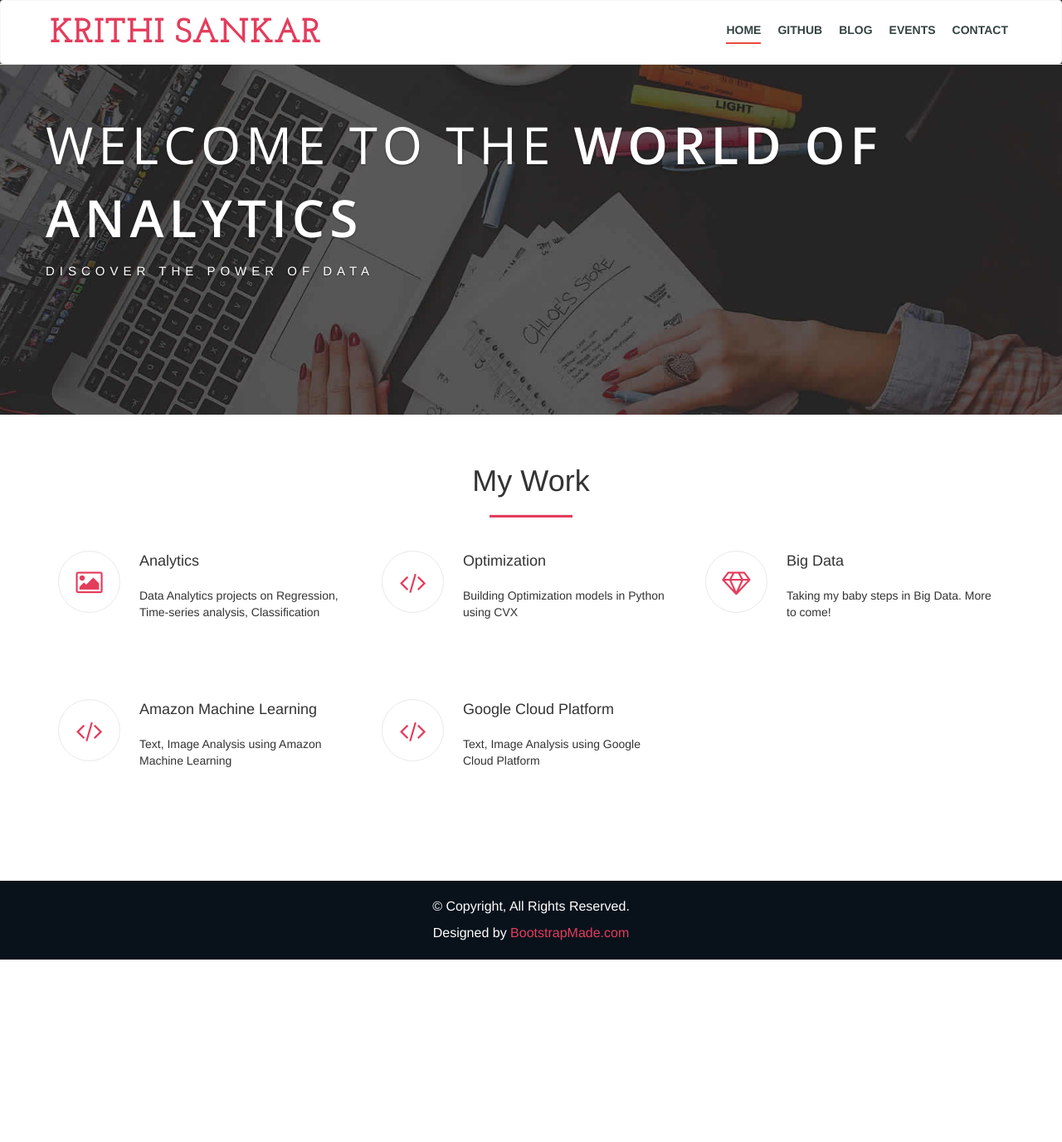
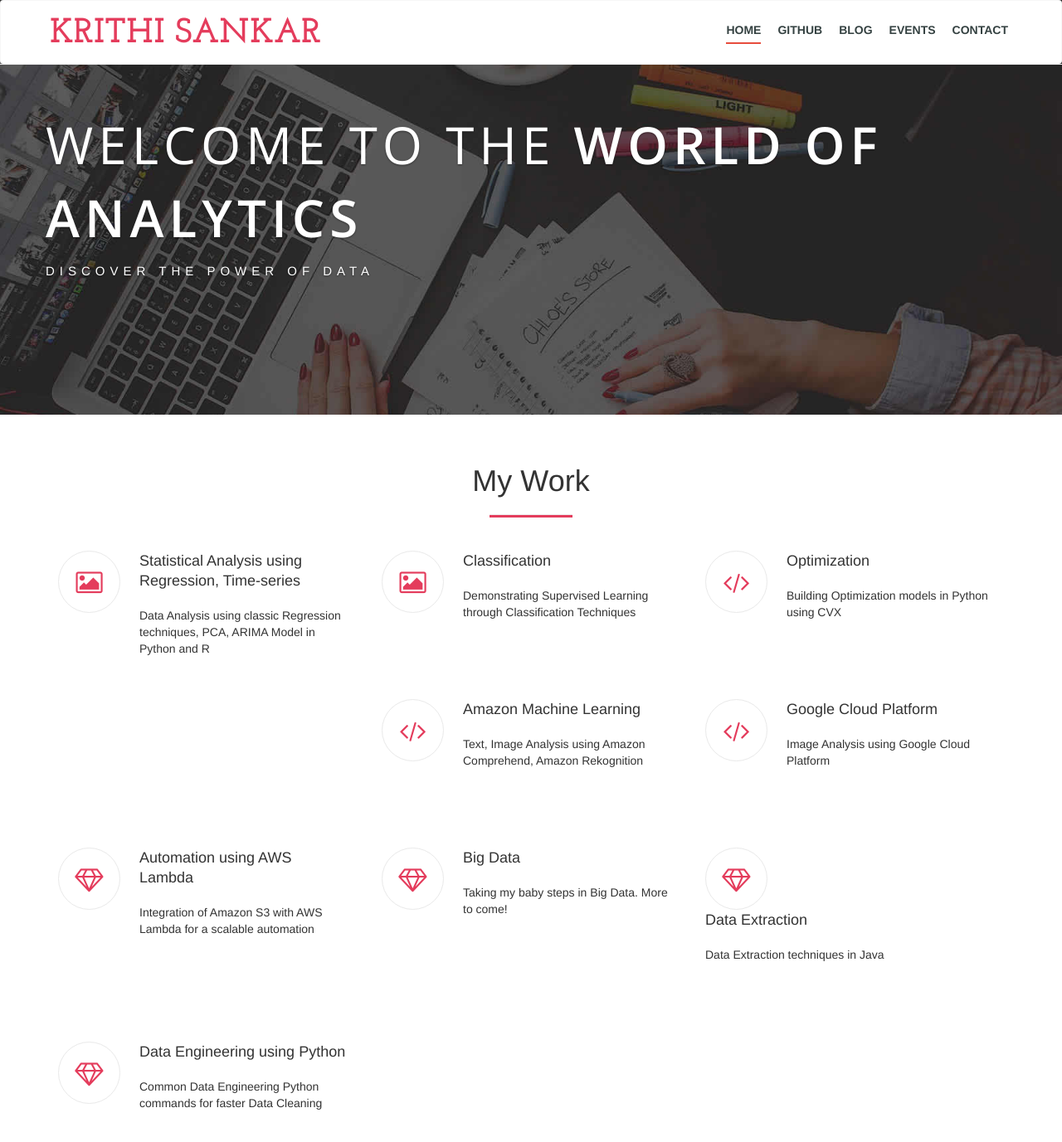
Before and after one commit to krithikaceg/krithikaceg.github.io, a Jekyll site: the page index.html, which Jekyll copies as it is, in a window 1280 px wide and 1400 px high. Shown: the top 1377 px of the window at 83% size. Built offline with Jekyll 4.4.1, drawn with Linux system fonts in a browser that asks for light colours; nearby versions of some CDN libraries; library files that are not in the unit come from our copies.

Commit message:
Update index.html

```diff
--- a/index.html
+++ b/index.html
@@ -75,8 +75,18 @@
             <div class="service-icon"><i class="fa fa-picture-o"></i></div>
             <div class="service-text">
               <a href="https://github.com/krithikaceg" >
-              <h3>Analytics</h3></a>
-              <p> Data Analytics projects on Regression, Time-series analysis, Classification</p>
+              <h3>Statistical Analysis using Regression, Time-series</h3></a>
+              <p> Data Analysis using classic Regression techniques, PCA, ARIMA Model in Python and R</p>
+            </div>
+          </div>
+        </div>
+        <div class="col-md-4">
+          <div class="service-box">
+            <div class="service-icon"><i class="fa fa-picture-o"></i></div>
+            <div class="service-text">
+              <a href="https://github.com/krithikaceg" >
+              <h3>Classification</h3></a>
+              <p> Demonstrating Supervised Learning through Classification Techniques</p>
             </div>
           </div>
         </div>
@@ -90,6 +100,40 @@
             </div>
           </div>
         </div>
+
+        <div class="col-md-4">
+          <div class="service-box">
+            <div class="service-icon"><i class="fa fa fa-code"></i></div>
+            <div class="service-text">
+              <a href="https://github.com/krithikaceg" >
+              <h3>Amazon Machine Learning</h3></a>
+              <p> Text, Image Analysis using Amazon Comprehend, Amazon Rekognition</p>
+            </div>
+          </div>
+        </div>
+
+        <div class="col-md-4">
+          <div class="service-box">
+            <div class="service-icon"><i class="fa fa fa-code"></i></div>
+            <div class="service-text">
+              <a href="https://github.com/krithikaceg" >
+              <h3>Google Cloud Platform</h3></a>
+              <p> Image Analysis using Google Cloud Platform</p>
+            </div>
+          </div>
+        </div>
+
+        <div class="col-md-4">
+          <div class="service-box">
+            <div class="service-icon"><i class="fa fa-diamond"></i></div>
+            <div class="service-text">
+              <a href="https://github.com/krithikaceg/Simple-Map-Reduce-Implementation" >
+              <h3>Automation using AWS Lambda</h3></a>
+              <p> Integration of Amazon S3 with AWS Lambda for a scalable automation</p>
+            </div>
+          </div>
+        </div>
+
         <div class="col-md-4">
           <div class="service-box">
             <div class="service-icon"><i class="fa fa-diamond"></i></div>
@@ -100,24 +144,25 @@
             </div>
           </div>
         </div>
+
         <div class="col-md-4">
           <div class="service-box">
-            <div class="service-icon"><i class="fa fa fa-code"></i></div>
+            <div class="service-icon"><i class="fa fa-diamond"></i></div>
             <div class="service-text">
-              <a href="https://github.com/krithikaceg" >
-              <h3>Amazon Machine Learning</h3></a>
-              <p> Text, Image Analysis using Amazon Machine Learning</p>
+              <a href="https://github.com/krithikaceg/Simple-Map-Reduce-Implementation" >
+              <h3>Data Extraction</h3></a>
+              <p> Data Extraction techniques in Java</p>
             </div>
           </div>
         </div>
 
         <div class="col-md-4">
           <div class="service-box">
-            <div class="service-icon"><i class="fa fa fa-code"></i></div>
+            <div class="service-icon"><i class="fa fa-diamond"></i></div>
             <div class="service-text">
-              <a href="https://github.com/krithikaceg" >
-              <h3>Google Cloud Platform</h3></a>
-              <p> Text, Image Analysis using Google Cloud Platform</p>
+              <a href="https://github.com/krithikaceg/Simple-Map-Reduce-Implementation" >
+              <h3>Data Engineering using Python</h3></a>
+              <p> Common Data Engineering Python commands for faster Data Cleaning</p>
             </div>
           </div>
         </div>
```
